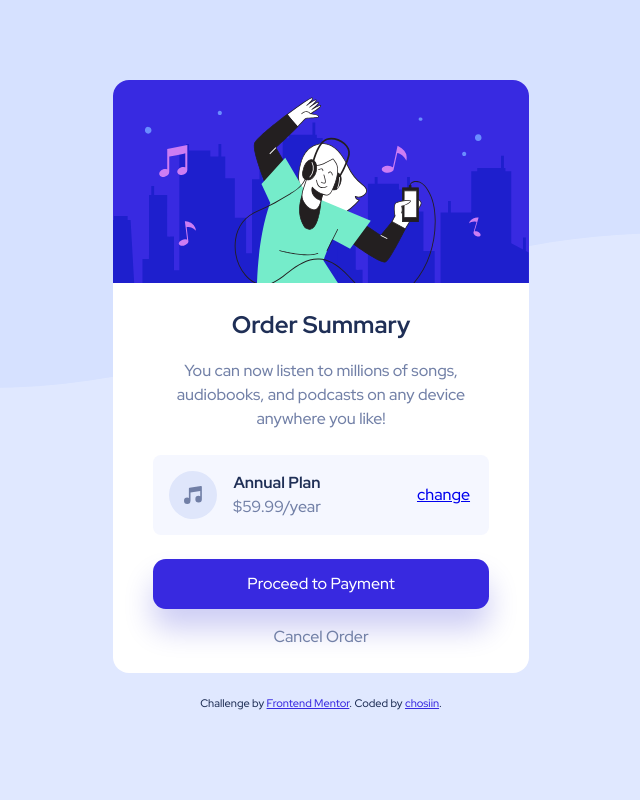
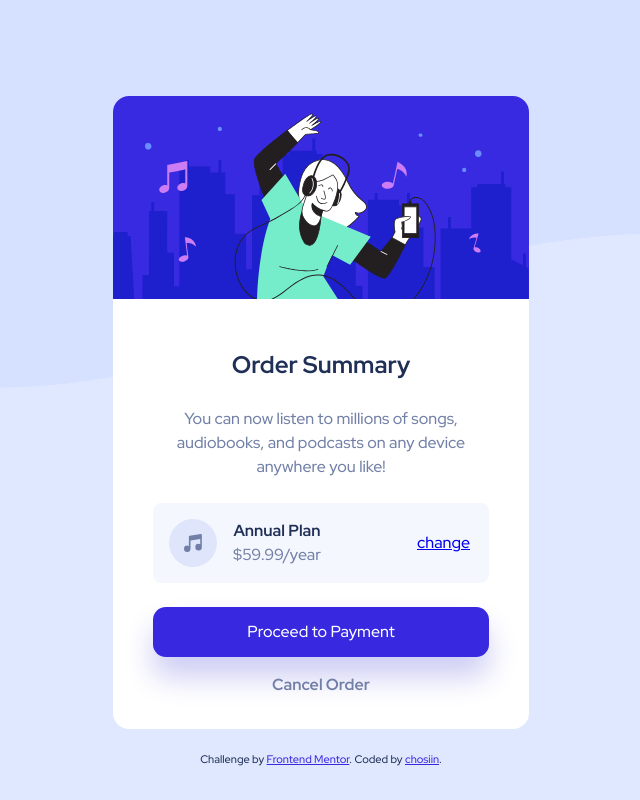
Before and after one commit to shikin93/order-summary-commponent, a plain HTML site: page index.html in a window 1280 px wide. Shown: the whole page, without its empty margins (319-959 px from the left). Drawn offline with Linux system fonts and the light colour scheme.

Commit message:
change style margin

```diff
--- a/css/style.css
+++ b/css/style.css
@@ -35,7 +35,7 @@ body {
   border-radius: 1em;
   text-align: center;
   max-width: 21em;
-  margin-top: 5em;
+  margin-top: 6em;
 }
 
 .card__illustration img {
@@ -43,9 +43,8 @@ body {
   border-radius: 1em 1em 0 0;
 }
 
-.card__title,
-.card__article {
-  margin-top: 1em;
+.card__title {
+  margin: 2em 0 1em;
 }
 
 .card__article {
@@ -103,7 +102,8 @@ body {
 
 .card__cta .card__cta--cancel {
   color: var(--desaturatedBlue);
-  margin-bottom: 1.5em;
+  margin-bottom: 2em;
+  font-weight: bold;
 }
 
 .card__cta .card__cta--cancel:active {
```
